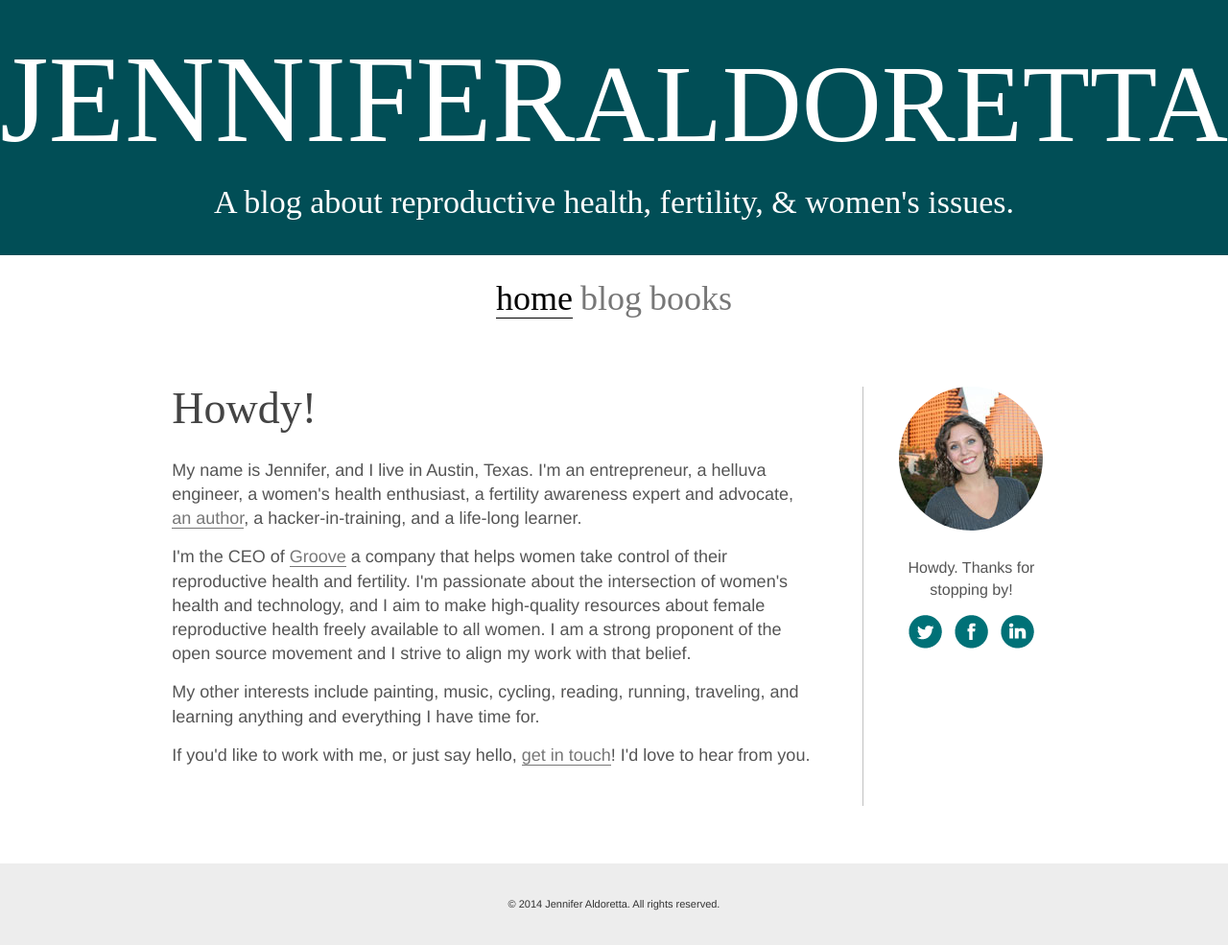
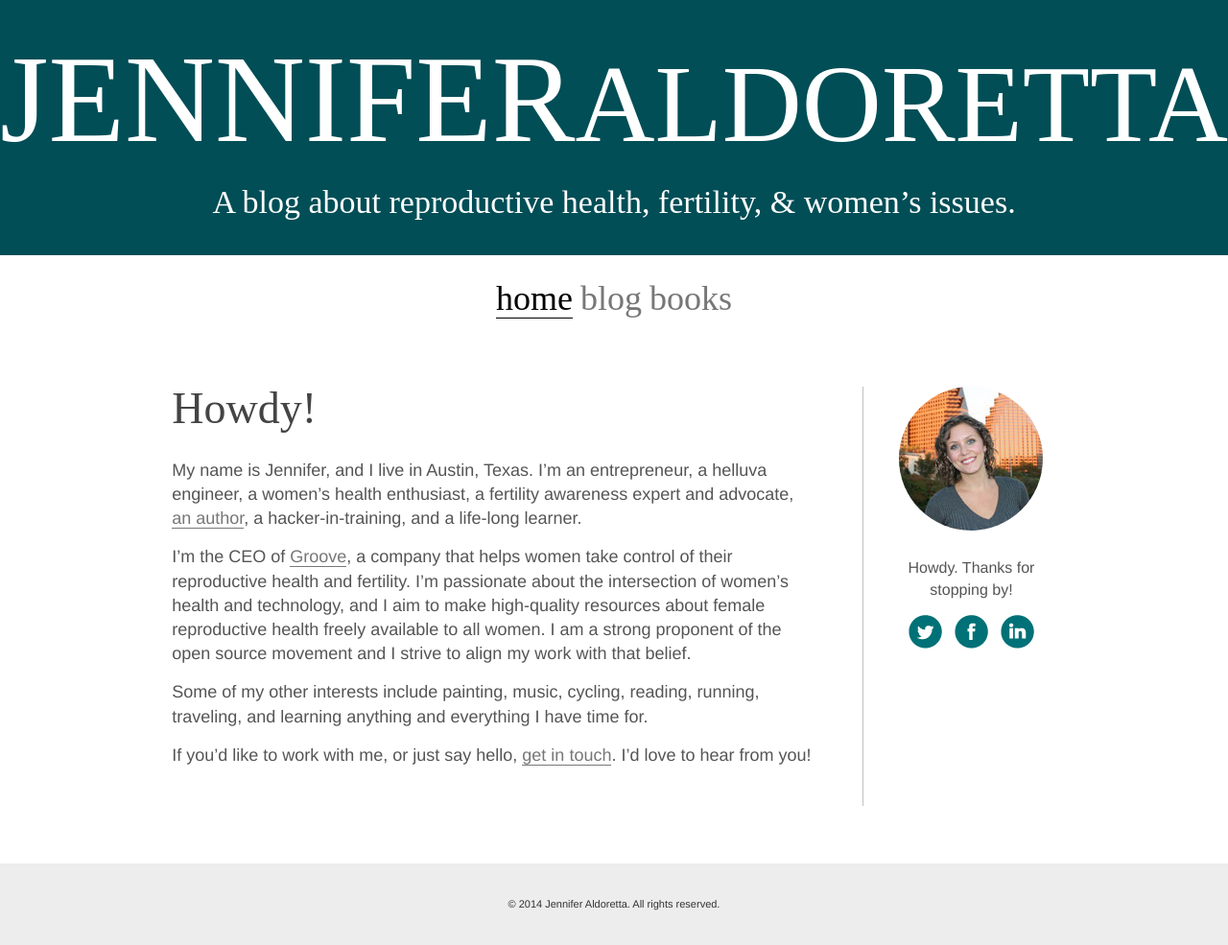
Before and after one commit to jaldoretta/jaldoretta.github.io, a Jekyll site: the page built from index.html, in a window 1280 px wide. Shown: the whole page at 96% size. Built offline with Jekyll 4.4.1, drawn with Linux system fonts in a browser that asks for light colours; Markdown is read by kramdown in place of the engine named in the settings.

Commit message:
tweaks to copy in personal blog

```diff
--- a/_includes/header.html
+++ b/_includes/header.html
@@ -33,7 +33,7 @@
 		<div class="header-container">
 			<div class="main-header-text">
 				<h1><span class="light">JENNIFER</span><span class="double-line">ALDORETTA</span></h1>
-				<h2><span class="light">A blog about reproductive health, fertility, &amp; women's issues.</span></h2>
+				<h2><span class="light">A blog about reproductive health, fertility, &amp; women&rsquo;s issues.</span></h2>
 			</div><!--.main-header-text-->
 			<nav>
 				<ul>
--- a/books.html
+++ b/books.html
@@ -6,7 +6,7 @@
 
 		<div class="body-container">
 			<div class="left-column">
-				<h1 class="body-title">I've written some things</h1>
+				<h1 class="body-title">I&rsquo;ve written some things</h1>
 				<div class="body-wrapper">
 					<div class="body-left-column">
 						<div class="cycle">
@@ -14,8 +14,8 @@
 						</div>
 					</div>
 					<div class="body-right-column">
-						<p><em>The Cycle</em> explores the complex relationship between society and menstruation, and suggests ways in which we can help overcome the burdens of menstrual-related stigmas faced by women. I seek to break down this stigma by educating readers on the many benefits of a natural menstrual cycle, including highly-effective contraception, conception assistance, maintenance of gynecological health, and timely diagnosis of many reproductive disorders.</p>
-						<p><em>The Cycle</em> will teach you the details of practicing the symptothermal method of fertility awareness for these purposes, and along the way will hopefully make the taboo topic of menstruation feel a little more human. I am so passionate about this subject that I have made the book <a class="body-text-link" href="https://www.readytogroove.com/the-cycle/">available for free</a>.</p>
+						<p><em>The Cycle</em> explores the complex relationship between society and menstruation, and suggests ways in which we can help overcome the burdens of menstrual-related stigmas faced by women. I seek to break down this stigma by educating readers on the many benefits of a natural menstrual cycle, including natural and highly-effective pregnancy prevention, pregnancy assistance, maintenance of gynecological health, and timely diagnosis of many reproductive disorders.</p>
+						<p><em>The Cycle</em> will teach you the details of practicing the sympto-thermal method of fertility awareness for these purposes, and along the way will hopefully make the taboo topic of menstruation feel a little more human. I am so passionate about this subject that I have made the book <a class="body-text-link" href="https://www.readytogroove.com/the-cycle/">available for free</a>.</p>
 					</div>
 				</div>
 			</div>
--- a/index.html
+++ b/index.html
@@ -26,10 +26,10 @@
 					</div>
 				</div><!--#hide-->
 				<div class="body-wrapper">
-					<p>My name is Jennifer, and I live in Austin, Texas. I'm an entrepreneur, a helluva engineer, a women's health enthusiast, a fertility awareness expert and advocate, <a class="body-text-link" href="/books">an author</a>, a hacker-in-training, and a life-long learner.</p>
-					<p>I'm the CEO of <a class="body-text-link" href="http://www.readytogroove.com">Groove</a> a company that helps women take control of their reproductive health and fertility. I'm passionate about the intersection of women's health and technology, and I aim to make high-quality resources about female reproductive health freely available to all women. I am a strong proponent of the open source movement and I strive to align my work with that belief.</p>
-					<p>My other interests include painting, music, cycling, reading, running, traveling, and learning anything and everything I have time for.</p>
-					<p>If you'd like to work with me, or just say hello, <a class="body-text-link" href="mailto:jennifer@readytogroove.com">get in touch</a>! I'd love to hear from you.</p>
+					<p>My name is Jennifer, and I live in Austin, Texas. I&rsquo;m an entrepreneur, a helluva engineer, a women&rsquo;s health enthusiast, a fertility awareness expert and advocate, <a class="body-text-link" href="/books">an author</a>, a hacker-in-training, and a life-long learner.</p>
+					<p>I&rsquo;m the CEO of <a class="body-text-link" href="http://www.readytogroove.com">Groove</a>, a company that helps women take control of their reproductive health and fertility. I&rsquo;m passionate about the intersection of women&rsquo;s health and technology, and I aim to make high-quality resources about female reproductive health freely available to all women. I am a strong proponent of the open source movement and I strive to align my work with that belief.</p>
+					<p>Some of my other interests include painting, music, cycling, reading, running, traveling, and learning anything and everything I have time for.</p>
+					<p>If you&rsquo;d like to work with me, or just say hello, <a class="body-text-link" href="mailto:jennifer@readytogroove.com">get in touch</a>. I&rsquo;d love to hear from you!</p>
 				</div>
 			</div>
 
```
